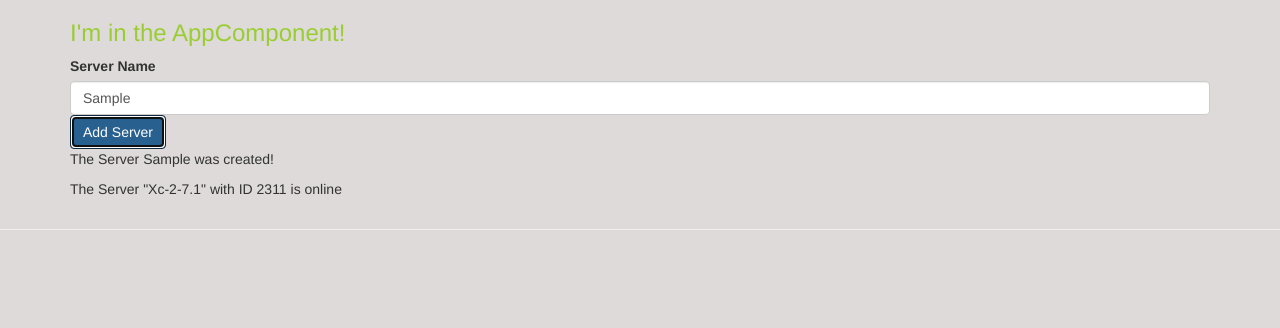
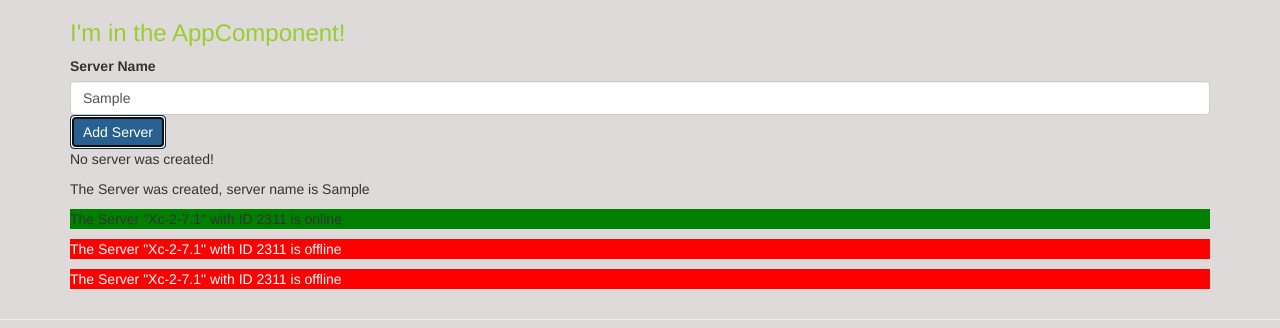
Before and after one commit to AlienDon/angularUdemy, an Angular app: page / in a window 1280 px wide. Both pictures are taken after typing "Sample" into the empty fields and a click on the button "Add Server". Shown: the top 328 px of the page. Built offline with nearby package versions, Linux system fonts and the light colour scheme.

Commit message:
section 2, basics finished

```diff
--- a/src/app/server/server.component.html
+++ b/src/app/server/server.component.html
@@ -1,2 +1,4 @@
 <!-- <p>Display this text properly</p> -->
-<p>The Server "{{serverName}}" with ID {{serverId}} is {{serverStatus}}</p>
+<p [ngStyle]="{backgroundColor: getColor()}" [ngClass]="{online: serverStatus === 'offline'}">
+  The Server "{{serverName}}" with ID {{serverId}} is {{serverStatus}}
+</p>
--- a/src/app/server/server.component.ts
+++ b/src/app/server/server.component.ts
@@ -2,10 +2,27 @@ import { Component } from "@angular/core";
 
 @Component({
   selector: 'app-server',
-  templateUrl: './server.component.html'
+  templateUrl: './server.component.html',
+  styles: [`
+  .online{
+    color: white;
+  }
+  `]
 })
 export class ServerComponent {
-serverName: string = 'Xc-2-7.1';
-serverId: number = 2311;
-serverStatus: string = 'online';
+  serverName: string = 'Xc-2-7.1';
+  serverId: number = 2311;
+  serverStatus: string = 'online';
+
+  constructor() {
+    this.serverStatus = Math.random() > 0.5 ? 'online' : 'offline';
+  }
+
+  getServerStatus() {
+    return this.serverStatus;
+  }
+
+  getColor() {
+    return this.serverStatus === 'online' ? 'green' : 'red';
+  }
 }
--- a/src/app/servers/servers.component.html
+++ b/src/app/servers/servers.component.html
@@ -14,4 +14,11 @@ class="btn btn-primary"
 (click)="onCreateServer()">Add Server</button>
 <p> {{serverCreationStatus}} </p>
 <!-- <p [innerText]="allowNewServer"></p> -->
-<app-server></app-server>
+<p *ngIf="serverCreated">The Server was created, server name is {{serverName}}</p>
+<!-- <p *ngIf="serverCreated; else noServer">The Server was created, server name is {{serverName}}</p> -->
+<!-- <ng-template #noServer>
+  <p>
+    No server was created!
+  </p>
+</ng-template> -->
+<app-server *ngFor="let server of servers"></app-server>
--- a/src/app/servers/servers.component.ts
+++ b/src/app/servers/servers.component.ts
@@ -12,6 +12,8 @@ export class ServersComponent implements OnInit {
   allowNewServer = false;
   serverCreationStatus: string = 'No server was created!';
   serverName = '';
+  serverCreated = false;
+  servers = ['Testserver', 'Testserver II'];
 
   constructor() {
     setTimeout(() => {
@@ -22,7 +24,9 @@ export class ServersComponent implements OnInit {
   ngOnInit(): void {
   }
   onCreateServer() {
-    this.serverCreationStatus = 'The Server '+ this.serverName+' was created!';
+    this.serverCreated = true;
+    this.servers.push(this.serverName);
+    // this.serverCreationStatus = 'The Server '+ this.serverName+' was created!';
   }
   onUpdateServerName(event: any) {
     this.serverName = (<HTMLInputElement>event.target).value;
```
